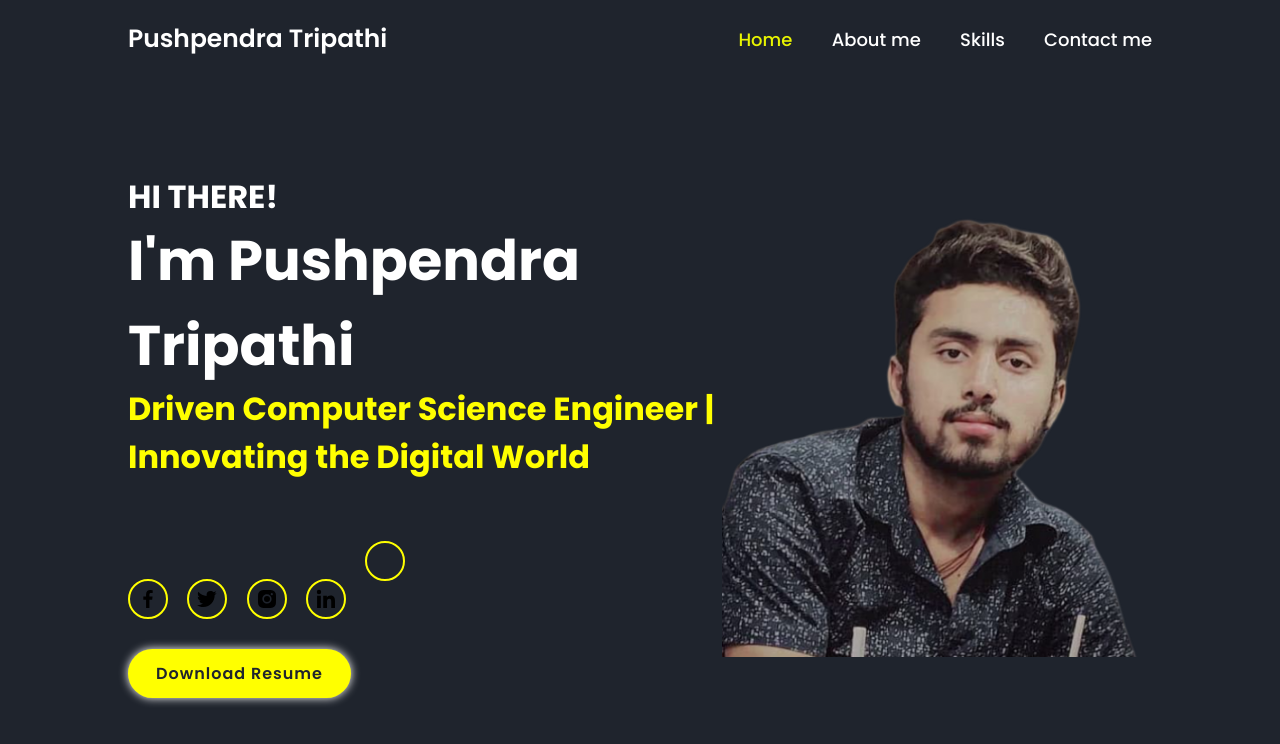
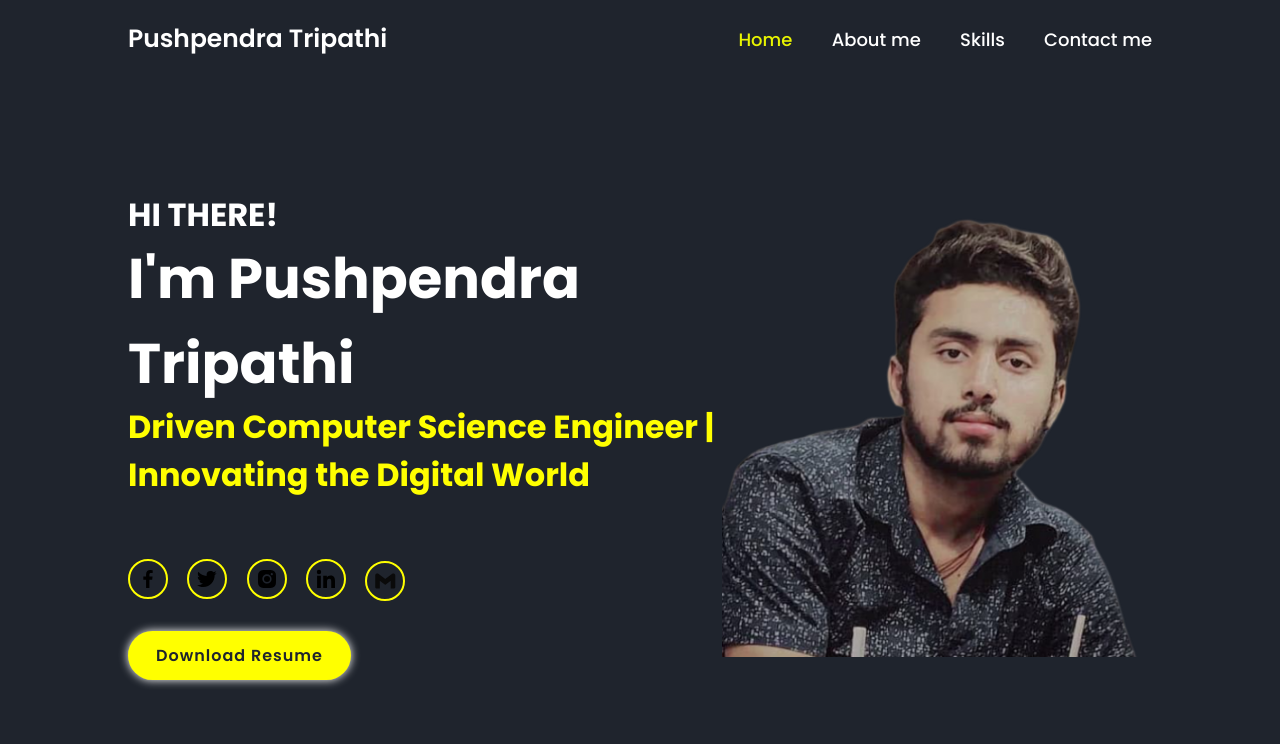
Before and after one commit to ppushpendra457/portfolio, a plain HTML site: page index.html in a window 1280 px wide. Drawn offline with nearby package versions, Linux system fonts and the light colour scheme.

Commit message:
Update index.html

```diff
--- a/index.html
+++ b/index.html
@@ -37,7 +37,7 @@
                     style="--i:9"><img src="bxl-instagram-alt.svg" alt=""></a>
                 <a href="https://www.linkedin.com/in/pushpendra-tripathi-5683aa221/" style="--i:10"><img
                         src="bxl-linkedin.svg" alt=""></a>
-                <a href="https://mail.google.com/mail/u/0/#inbox?compose=new"class='bx bxl-gmai' style="--i:11"></a>
+                <a href="https://mail.google.com/mail/u/0/#inbox?compose=new"class='bx bxl-gmail' style="--i:11"></a>
             </div>
 
             <a href="My Resume.pdf" class="btn">Download Resume</a>
```
